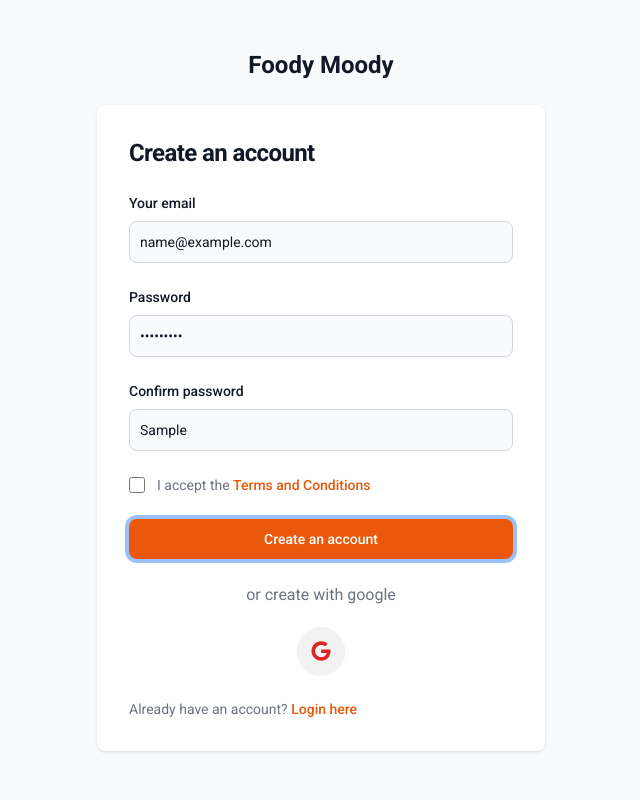
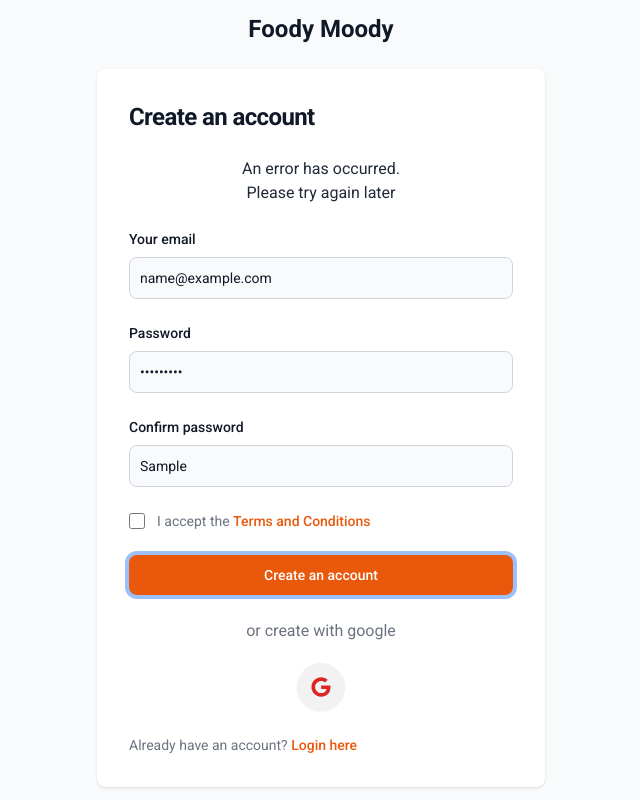
Before and after one commit to tisha-akter/foody-moody, a Next.js app: page /register in a window 1280 px wide. Both pictures are taken after typing "name@example.com", "Sample123", "Sample" into the empty fields and a click on the button "Create an account". Shown: the top 800 px of the page, without its empty margins (319-959 px from the left). Built offline with nearby package versions, Linux system fonts and the light colour scheme; no server answers.

Commit message:
connected database

```diff
--- a/package.json
+++ b/package.json
@@ -9,6 +9,9 @@
     "lint": "next lint"
   },
   "dependencies": {
+    "bcrypt": "^5.1.1",
+    "dotenv": "^16.3.1",
+    "mongoose": "^8.0.3",
     "next": "14.0.3",
     "next-auth": "^4.24.5",
     "react": "^18",
--- a/src/app/api/register/route.js
+++ b/src/app/api/register/route.js
@@ -1,3 +1,28 @@
-export function POST(req){
-    return Response.json('ok');
+import { User } from "@/models/User";
+import { connectDB } from "@/utils/db";
+import bcrypt from "bcrypt";
+
+export async function POST(req) {
+  try {
+    const body = await req.json();
+
+    connectDB();
+
+    const pass = body.password;
+
+    if (!pass?.length || pass.length < 5) {
+      throw new Error('Password must be at least 5 characters');
+    }
+
+    const notHashedPassword = pass;
+    const salt = bcrypt.genSaltSync(10);
+    body.password = bcrypt.hashSync(notHashedPassword, salt);
+
+    const createdUser = await User.create(body);
+
+    return new Response({ body: createdUser, status: 200 });
+  } catch (error) {
+    console.error('Error:', error);
+    return new Response({ body: { error: error.message }, status: 400 });
+  }
 }
--- a/src/app/register/page.js
+++ b/src/app/register/page.js
@@ -1,4 +1,5 @@
 "use client";
+import Link from "next/link";
 import { useState } from "react";
 import { FaGoogle } from "react-icons/fa";
 
@@ -9,13 +10,30 @@ const Register = () => {
     const [password, setPassword] = useState('');
     const [confirmPassword, setConfirmPassword] = useState('');
     const [terms, setTerms] = useState('');
-    function handleFromSubmit(ev){
+    const [creatingUser, setCreatingUser] = useState(false);
+    const [userCreated, setUserCreated] = useState(false);
+    const [error, setError] = useState(false);
+
+     async function handleFromSubmit(ev){
         ev.preventDefault();
-        fetch('../api/register', {
+        setCreatingUser(true);
+        setError(false);
+        setUserCreated(false);
+       const response = await fetch('/api/register', {
             method: 'POST',
             body: JSON.stringify({email, password, confirmPassword, terms}),
             headers: {'Content-Type': 'application/json'},
         });
+
+        console.log("resss", response);
+
+        if (response.ok) {
+            setUserCreated(true);
+          }
+          else {
+            setError(true);
+          }
+          setCreatingUser(false);
     }
 
     return (
@@ -31,7 +49,22 @@ const Register = () => {
                         <h1 className="text-xl font-bold leading-tight tracking-tight text-gray-900 md:text-2xl dark:text-white">
                             Create an account
                         </h1>
-                        <form className="space-y-4 md:space-y-6" action="#" onSubmit={handleFromSubmit}>
+
+                        {userCreated && (
+                    <div className="my-4 text-center">
+                        User created.<br />
+                        Now you can{' '}
+                    <Link className="underline" href={'/login'}>Login &raquo;</Link>
+                   </div>
+                   )}
+                   {error && (
+                    <div className="my-4 text-center">
+                     An error has occurred.<br />
+                      Please try again later
+                    </div>
+                     )}
+
+                        <form className="space-y-4 md:space-y-6" action="#" onSubmit={(ev) => handleFromSubmit(ev)}>
                             <div>
                                 <label htmlFor="email" className="block mb-2 text-sm font-medium text-gray-900 dark:text-white">Your email</label>
                                 <input type="email" name="email" id="email" value={email}
--- /dev/null
+++ b/src/models/User.js
@@ -0,0 +1,10 @@
+const { Schema, models, model } = require("mongoose");
+
+const UserSchema = new Schema({
+    email: {type: String, required: true, unique: true},
+    password: {type: String},
+    confirmPassword: {type: String},
+
+  }, {timestamps: true});
+
+  export const User = models?.User || model('User', UserSchema);
--- /dev/null
+++ b/src/utils/db.js
@@ -0,0 +1,10 @@
+import mongoose from "mongoose";
+
+export const connectDB = async () => {
+    try {
+        const res = await mongoose.connect(`${process.env.MONGO_URL}`);
+
+    } catch (error) {
+        console.log(error);
+    }
+}
```
Also changed, not shown: 2 other files (tests, documents, lock files or other folders).
